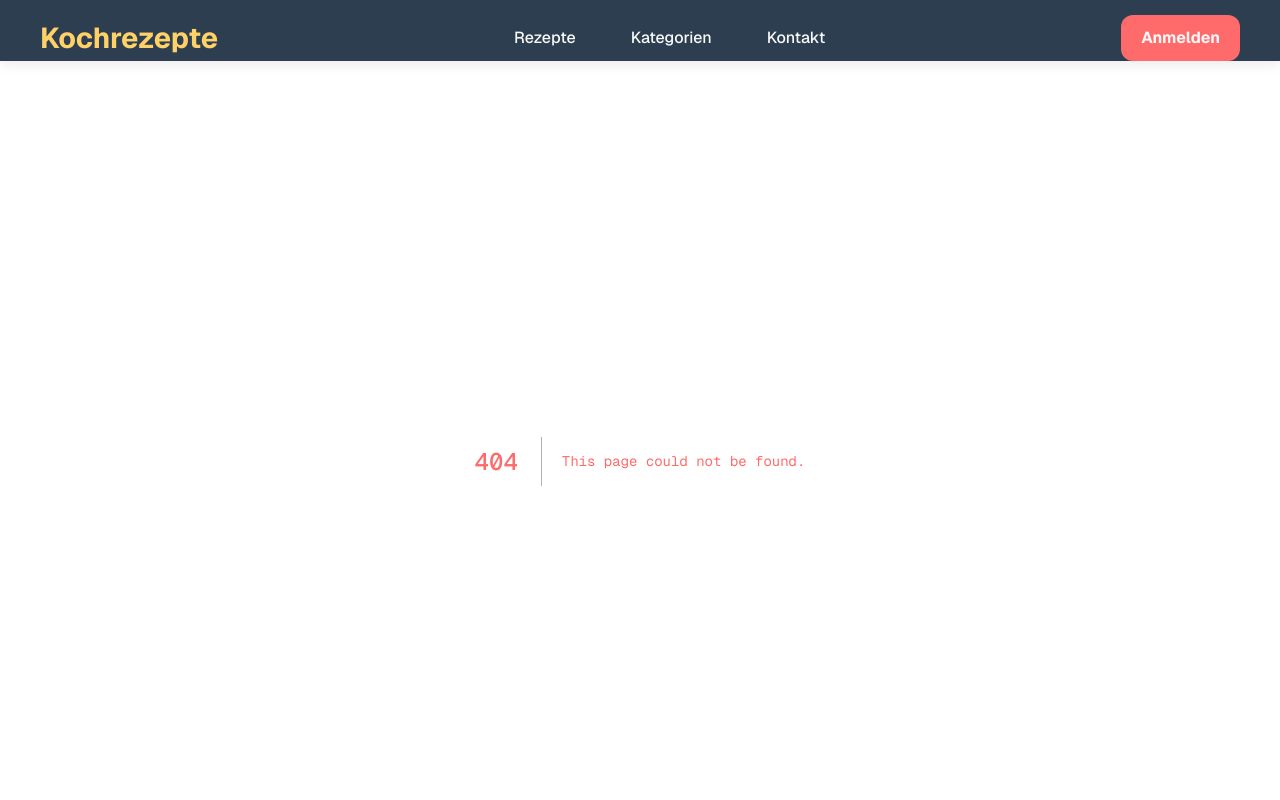
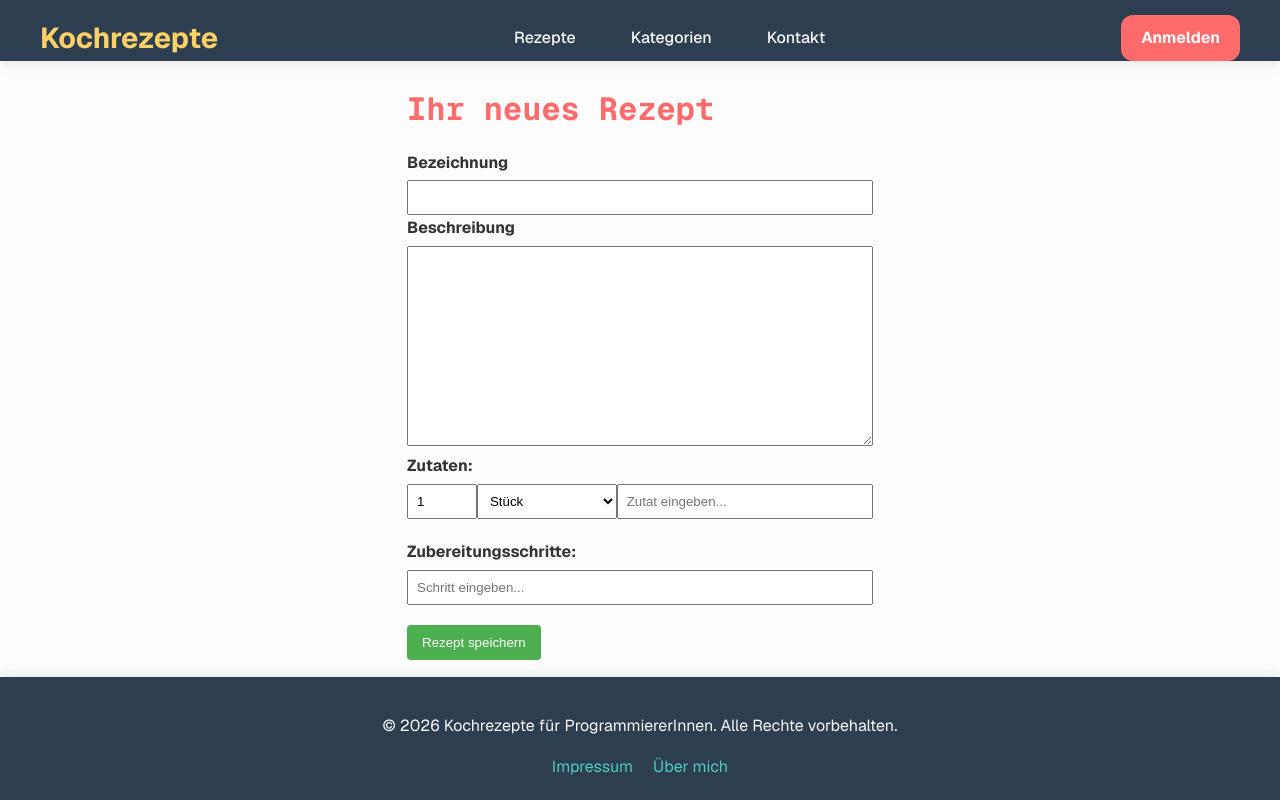
Before and after one commit to andizett2/Rezepte, a Next.js app: page /rezepte/erfassung in a window 1280 px wide. Before the commit this address had no page. Shown: the top 800 px of the page. Built offline with nearby package versions, Linux system fonts and the light colour scheme.

Commit message:
Formular zur Erfassung der neuen Rezepte

```diff
--- /dev/null
+++ b/app/rezepte/erfassung/page.js
@@ -0,0 +1,163 @@
+'use client';
+
+import { useState } from 'react';
+import { useForm } from 'react-hook-form';
+import { v4 as uuidv4 } from 'uuid';
+
+const RecipeForm = () => {
+
+	const { register, handleSubmit, formState, resetField, setValue } = useForm();
+	const [id, setId] = useState(uuidv4());
+	const [type, setType] = useState('recipe')
+	const [title, setTitle] = useState('');
+	const [description, setDescription] = useState('');
+	const [steps, setSteps] = useState(['']);
+	const [author, setAuthor] = useState('');
+	const [created_at, setCreatedAt] = useState('');
+	const [ingredients, setIngredients] = useState([{ amount: 1, unit: 0, name: '' }]);
+
+	const handleIngredientChange = (index, value) => {
+		const newIngredients = [...ingredients];
+		newIngredients[index].name = value;
+		setIngredients(newIngredients);
+
+		// Füge ein neues leeres Feld hinzu, wenn das letzte Feld ausgefüllt wird
+		if (index === ingredients.length - 1 && value.trim() !== '') {
+			setIngredients([...newIngredients, { amount: 1, unit: 0, name: '' }]);
+		}
+	};
+
+	const handleAmountChange = (index, value) => {
+		const newIngredients = [...ingredients];
+		newIngredients[index].amount = parseInt(value, 0);
+		setIngredients(newIngredients);
+	};
+
+	const handleUnitChange = (index, value) => {
+		const newIngredients = [...ingredients];
+		newIngredients[index].unit = parseInt(value, 0);
+		setIngredients(newIngredients);
+	};
+
+	const handleStepChange = (index, value) => {
+		const newSteps = [...steps];
+		newSteps[index] = value;
+		setSteps(newSteps);
+
+		// Füge ein neues leeres Feld hinzu, wenn das letzte Feld ausgefüllt wird
+		if (index === steps.length - 1 && value.trim() !== '') {
+			setSteps([...newSteps, '']);
+		}
+	};
+
+	const submitHandler = (data) => {
+		const newRecipe = {
+			...data,
+			steps: steps,
+			ingredients: ingredients.filter(ingredient => ingredient.name.length)
+		}
+		console.log(newRecipe, formState)
+
+	}
+
+	const removeIngredient = (index) => {
+		console.log(index)
+		setIngredients(ingredients.filter((_, i) => i !== index));
+	}
+
+	return (
+		<>
+			<h1>Ihr neues Rezept</h1>
+			<form onSubmit={handleSubmit(submitHandler)} noValidate={true}>
+				<div className="required formrow">
+					<label htmlFor="title" style={{ display: 'block', marginBottom: '5px', fontWeight: 'bold' }}>
+						Bezeichnung
+					</label>
+					<input
+						type="text"
+						style={{ width: '100%', padding: '8px', boxSizing: 'border-box' }}
+						{...register('title', { required: 'Diese Angabe ist erforderlich ' })}
+					/>
+
+					{formState.errors.title && (
+						<span className="error">{formState.errors.title.message}</span>
+					)}
+				</div>
+				<div className="formrow">
+					<label htmlFor="description" style={{ display: 'block', marginBottom: '5px', fontWeight: 'bold' }}>
+						Beschreibung
+					</label>
+					<textarea
+						style={{ width: '100%', height: '15em', padding: '8px', boxSizing: 'border-box' }}
+						{...register('description')}
+					/>
+				</div>
+
+				<div style={{ marginBottom: '20px' }}>
+					<label style={{ display: 'block', marginBottom: '5px', fontWeight: 'bold' }}>
+						Zutaten:
+					</label>
+					{ingredients.map((ingredient, index) => (
+						<div key={`ingredient-${index}`} style={{ marginBottom: '10px' }}>
+							<input
+								type="number"
+								value={ingredient.amount}
+								onChange={(e) => handleAmountChange(index, e.target.value)}
+								style={{ width: '15%', padding: '8px', boxSizing: 'border-box' }}
+							/>
+							<select
+								value={ingredient.unit}
+								onChange={(e) => handleUnitChange(index, e.target.value)}
+								style={{ width: '30%', padding: '8px', boxSizing: 'border-box' }}
+
+							>
+								<option value="0">Stück</option>
+								<option value="1">TL</option>
+							</select>
+							<input
+								type="text"
+								value={ingredient.name}
+								onChange={(e) => handleIngredientChange(index, e.target.value)}
+								placeholder="Zutat eingeben..."
+								style={{ width: '55%', padding: '8px', boxSizing: 'border-box' }}
+							/>
+						</div>
+					))}
+				</div>
+
+				<div style={{ marginBottom: '20px' }}>
+					<label style={{ display: 'block', marginBottom: '5px', fontWeight: 'bold' }}>
+						Zubereitungsschritte:
+					</label>
+					{steps.map((step, index) => (
+						<div key={`step-${index}`} style={{ marginBottom: '10px' }}>
+							<input
+								type="text"
+								value={step}
+								onChange={(e) => handleStepChange(index, e.target.value)}
+								placeholder="Schritt eingeben..."
+								style={{ width: '100%', padding: '8px', boxSizing: 'border-box' }}
+							/>
+						</div>
+					))}
+				</div>
+
+				<button
+					type="submit"
+					style={{
+						backgroundColor: '#4CAF50',
+						color: 'white',
+						padding: '10px 15px',
+						border: 'none',
+						borderRadius: '4px',
+						cursor: 'pointer',
+					}}
+				>
+					Rezept speichern
+				</button>
+			</form>
+		</>
+	)
+}
+
+export default RecipeForm;
--- a/app/rezepte/page.js
+++ b/app/rezepte/page.js
@@ -1,7 +1,13 @@
+// Eingabeformular für neue Rezepte
+import Link from "next/link";
+
 export default function Rezepte() {
+
+
 	return (
 		<>
 			<h1>Rezepte</h1>
+			<Link href="/rezepte/erfassung">Neues Rezept erstellen</Link>
 		</>
 
 	);
--- a/package.json
+++ b/package.json
@@ -13,6 +13,8 @@
     "next": "16.2.2",
     "react": "19.2.4",
     "react-dom": "19.2.4",
+    "react-hook-form": "^7.72.0",
+    "uuid": "^13.0.0",
     "zustand": "^5.0.12"
   },
   "devDependencies": {
```
Also changed, not shown: app/rezepte/erfassung/page.txt (added), 2 other files (tests, documents, lock files or other folders).
